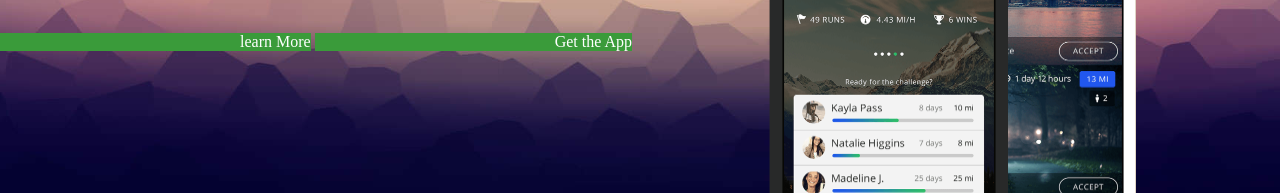
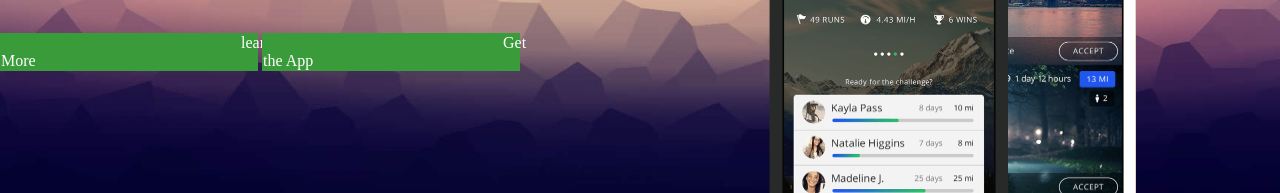
Before and after one commit to MerKhadraoui/MobileApp, a plain HTML site: page index.html in a window 1280 px wide. Shown: the part 607-800 px from the top of the page. Drawn offline with Linux system fonts and the light colour scheme.

Commit message:
first commit

```diff
--- a/css/style.css
+++ b/css/style.css
@@ -45,9 +45,11 @@ h4 {
   width: 40vw;
 }
 .form ul li {
+  box-sizing: content-box;
+  width: 20%;
+  border: solid transparent 1px;
   display: inline-block;
   background-color: rgb(58, 155, 58);
-  border-block: unset;
 }
 
 div p h1 {
```
